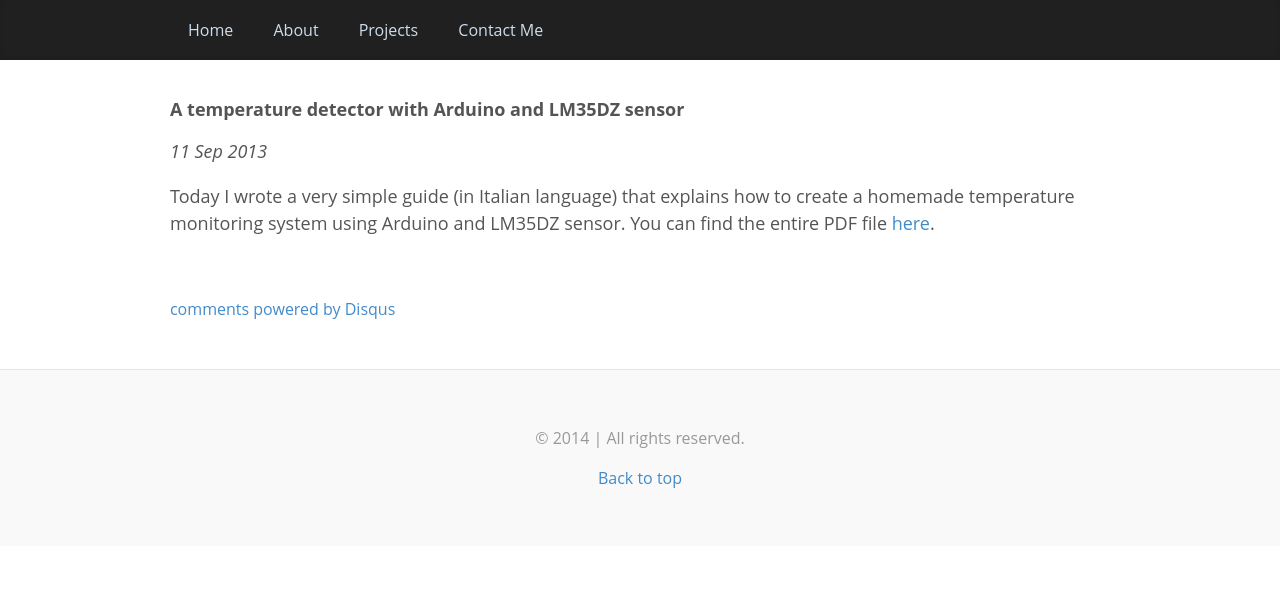
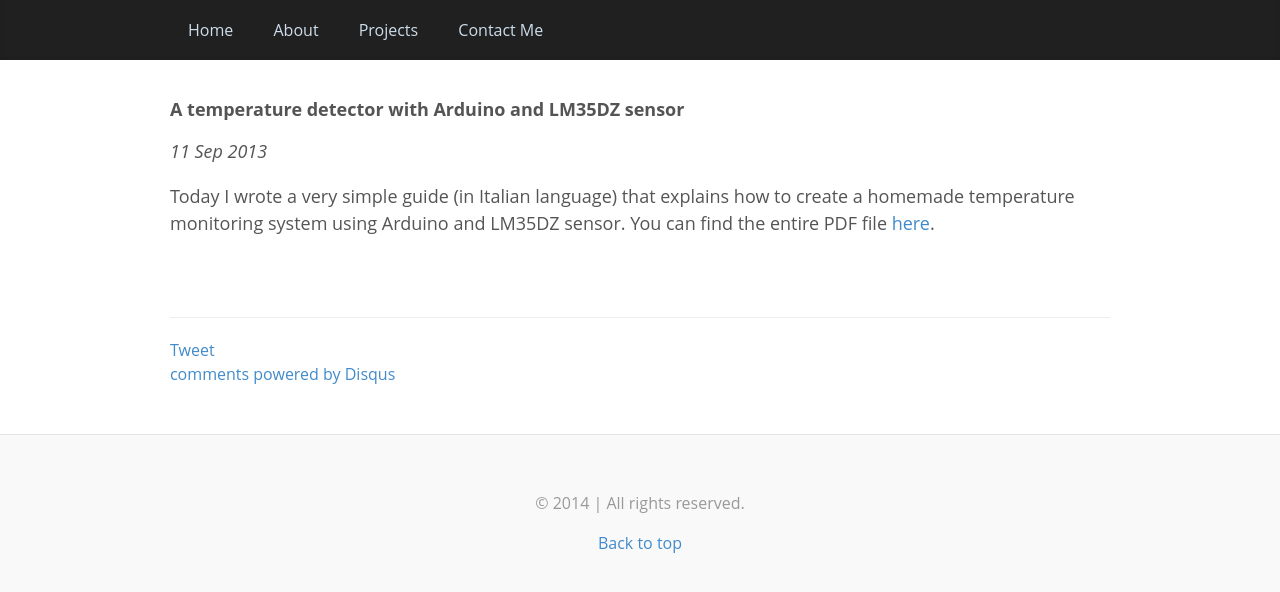
Before and after one commit to gsalvatori/salvatorigabriele.com, a Jekyll site: the page built from _posts/2013-09-11-a-temperature-detector-arduino.markdown, in a window 1280 px wide. Shown: the top 592 px of the page. Built offline with Jekyll 4.4.1, drawn with Linux system fonts in a browser that asks for light colours; nearby versions of some CDN libraries; library files that are not in the unit come from our copies; Markdown is read by kramdown in place of the engine named in the settings; comment, search, counter and statistics services are not loaded.

Commit message:
Update post.html

```diff
--- a/_layouts/post.html
+++ b/_layouts/post.html
@@ -71,6 +71,19 @@
 
 
       </div><!-- /.row -->
+<hr>
+<!-- INIZIO SHARE BUTTONS -->
+<!-- twitter -->
+<a class="twitter-share-button"
+  href="https://twitter.com/share">
+Tweet
+</a>
+<script type="text/javascript">
+window.twttr=(function(d,s,id){var t,js,fjs=d.getElementsByTagName(s)[0];if(d.getElementById(id)){return}js=d.createElement(s);js.id=id;js.src="https://platform.twitter.com/widgets.js";fjs.parentNode.insertBefore(js,fjs);return window.twttr||(t={_e:[],ready:function(f){t._e.push(f)}})}(document,"script","twitter-wjs"));
+</script>
+
+
+<!-- FINE SHARE BUTTONS -->
 
 <div id="disqus_thread"></div>
     <script type="text/javascript">
```
